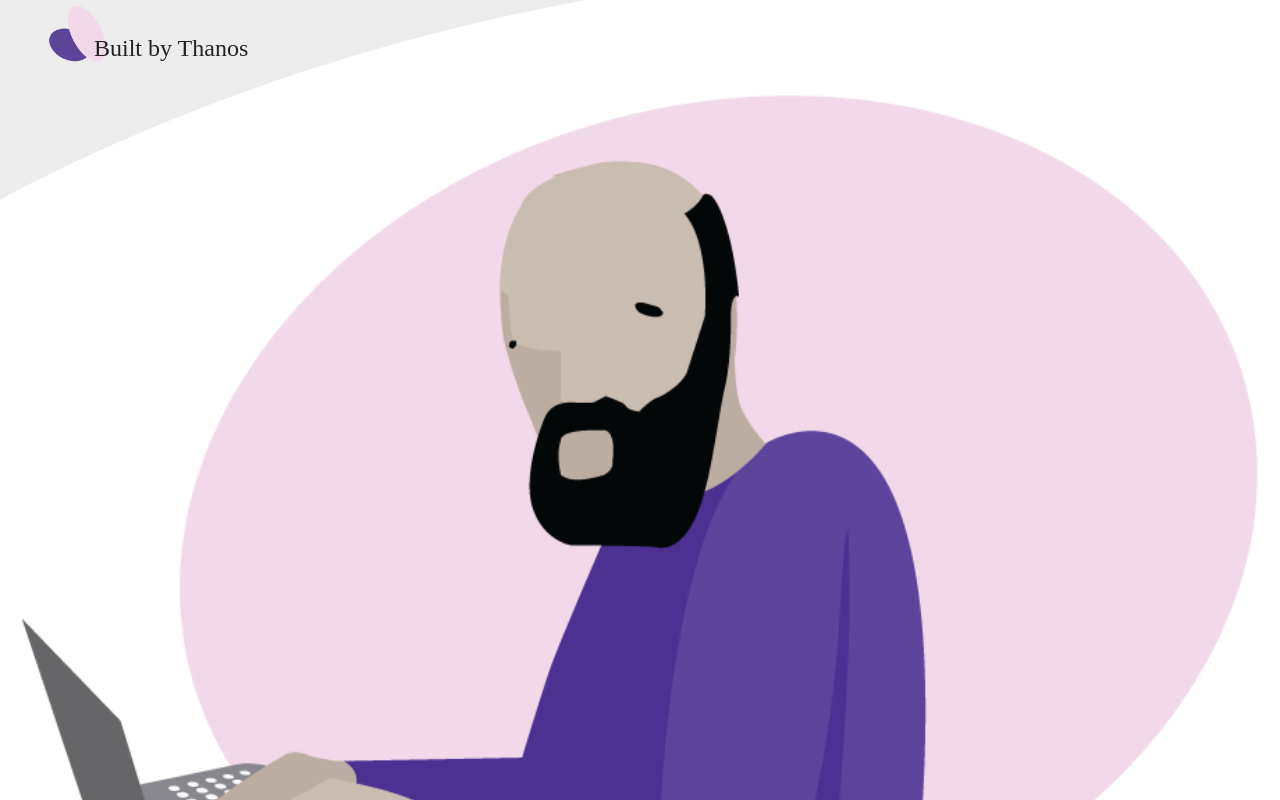
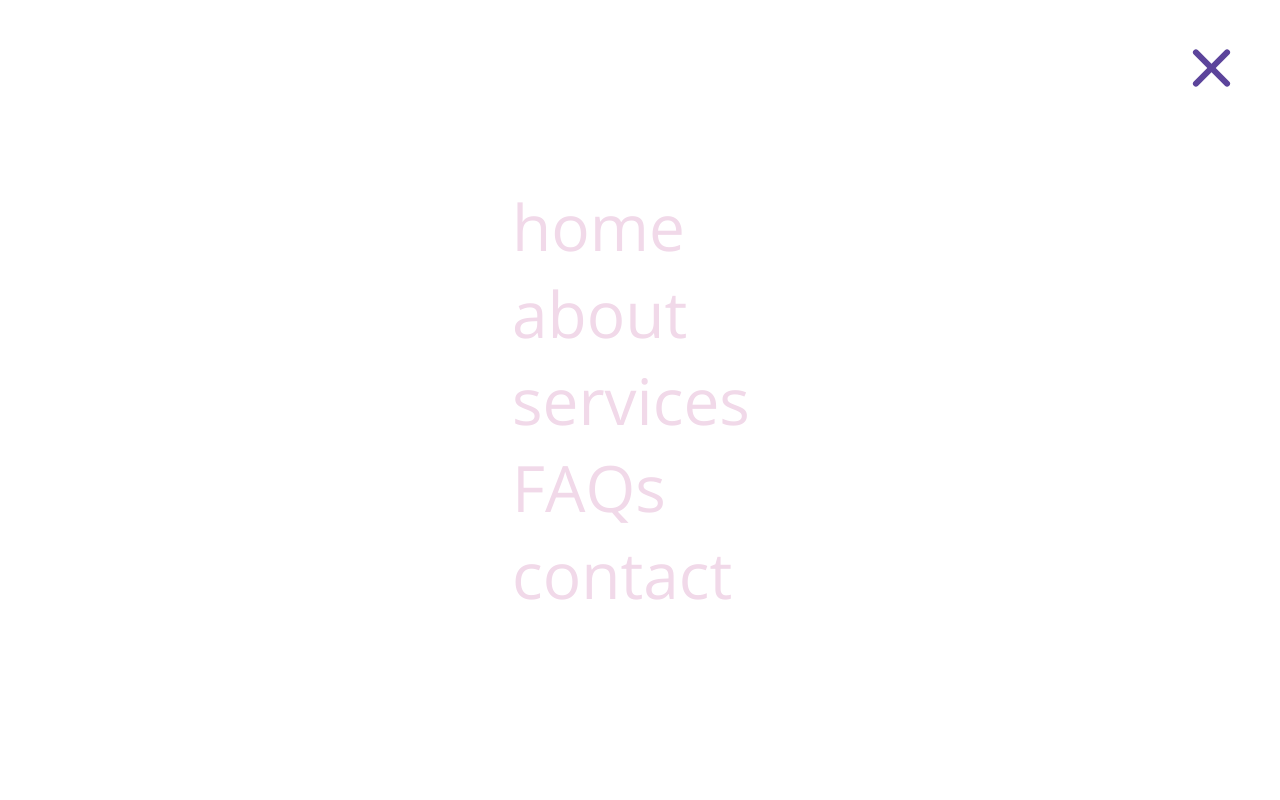
Before and after one commit to Dusan-Pejcic/thanos-webdev-react-portfolio, a React (Create React App) app: page / in a window 1280 px wide. Shown: the top 800 px of the page. Built offline with nearby package versions, Linux system fonts and the light colour scheme; a web font is replaced by a local one.

Commit message:
slide menu added

```diff
--- a/public/index.html
+++ b/public/index.html
@@ -2,42 +2,19 @@
 <html lang="en">
   <head>
     <meta charset="utf-8" />
-    <link rel="icon" href="%PUBLIC_URL%/favicon.ico" />
+    <link rel="icon" href="" />
     <meta name="viewport" content="width=device-width, initial-scale=1" />
     <meta name="theme-color" content="#000000" />
     <meta
       name="description"
-      content="Web site created using create-react-app"
+      content="Thanos WebDev Portfolio"
     />
-    <link rel="apple-touch-icon" href="%PUBLIC_URL%/logo192.png" />
-    <!--
-      manifest.json provides metadata used when your web app is installed on a
-      user's mobile device or desktop. See https://developers.google.com/web/fundamentals/web-app-manifest/
-    -->
-    <link rel="manifest" href="%PUBLIC_URL%/manifest.json" />
-    <!--
-      Notice the use of %PUBLIC_URL% in the tags above.
-      It will be replaced with the URL of the `public` folder during the build.
-      Only files inside the `public` folder can be referenced from the HTML.
 
-      Unlike "/favicon.ico" or "favicon.ico", "%PUBLIC_URL%/favicon.ico" will
-      work correctly both with client-side routing and a non-root public URL.
-      Learn how to configure a non-root public URL by running `npm run build`.
-    -->
-    <title>React App</title>
+
+    <title>Thanos Portfolio</title>
   </head>
   <body>
     <noscript>You need to enable JavaScript to run this app.</noscript>
     <div id="root"></div>
-    <!--
-      This HTML file is a template.
-      If you open it directly in the browser, you will see an empty page.
-
-      You can add webfonts, meta tags, or analytics to this file.
-      The build step will place the bundled scripts into the <body> tag.
-
-      To begin the development, run `npm start` or `yarn start`.
-      To create a production bundle, use `npm run build` or `yarn build`.
-    -->
   </body>
 </html>
--- a/src/App.js
+++ b/src/App.js
@@ -4,11 +4,13 @@ import About from './About'
 import Footer from './Footer'
 
 import { BrowserRouter as Router, Route, Switch} from 'react-router-dom';
+import SlideNav from './components/SlideNav';
 
 function App() {
   return (
     <Router>
       <div className="App">
+        <SlideNav  />
         <Nav />
           <main>
             <Switch>
--- a/src/Footer.js
+++ b/src/Footer.js
@@ -3,20 +3,20 @@ import { Link } from "react-router-dom";
 const Footer = () => {
     return (
         <footer className="footer">
-            <div class="container">
-      <div class="widgets-container text_container">
+            <div className="container">
+      <div className="widgets-container text_container">
 
-        <div class="footer-nav widget">
-          <ul class='footer-nav-ul'>
-            <i class="fas fa-times close"></i>
+        <div className="footer-nav widget">
+          <ul className='footer-nav-ul'>
+            <i className="fas fa-times close"></i>
             <li><Link to="/">home</Link></li>
             <li><Link to="/about">about</Link></li>
             <li><a href="#services">services</a></li>
-            <li><a href="#">FAQs</a></li>
+            <li><a href="">FAQs</a></li>
           </ul>
         </div>
 
-        <div class="footer-contact-details widget">
+        <div className="footer-contact-details widget">
           <p>Athanasios Atskakanis</p>
           <p>Nordhauser str 26</p>
           <p>10589 Berlin</p>
@@ -25,13 +25,13 @@ const Footer = () => {
           <p>E-Mail: contact@builtbythanos.com</p>
         </div>
 
-        <div class="footer-impressum widget">
+        <div className="footer-impressum widget">
           <p>Impressum</p>
 
         </div>
 
       </div>
-      <div class="developed-by">
+      <div className="developed-by">
         <p>Developed by Dusan Pejcic, &copy; 2021</p>
       </div>
    </div>
--- a/src/Nav.js
+++ b/src/Nav.js
@@ -1,6 +1,6 @@
 
 import logoElipses from './img/logos/logo-elipses.png';
-import NavList from './NavList';
+import NavList from './components/NavList';
 
 const Nav = () => {
     return (
--- /dev/null
+++ b/src/components/SlideNav.js
@@ -0,0 +1,31 @@
+import { Link } from "react-router-dom"
+import { useState } from 'react';
+
+const SlideNav = () => {
+    const [menuOpen, setMenuOpen] = useState(false);
+
+    const menuBttnClick = ()=> {
+    menuOpen ? setMenuOpen(false) : setMenuOpen(true);
+   }
+    return (
+        <div className="slide-nav-container">
+            <div className={ menuOpen ? "slide-nav-list-container" : "slide-nav-list-container slide-nav-opened "}>
+                    <ul className='slide-nav-ul'>
+                        <i className="fas fa-times close"></i>
+                        <li><Link to='/'>home</Link></li>
+                        <li><Link to='/about'>about</Link></li>
+                        <li><a href="#">services</a></li>
+                        <li><a href="#">FAQs</a></li>
+                        <li><a href="#">contact</a></li>
+                    </ul>
+            </div>
+            <div className="menu-btn-container">
+                <div className={menuOpen ? 'menu-btn' : 'menu-btn open'} onClick={menuBttnClick}>
+                    <div className="menu-btn__burger"></div>
+                </div>
+            </div>
+        </div>
+     );
+}
+
+export default SlideNav;
--- a/src/index.scss
+++ b/src/index.scss
@@ -1,9 +1,3 @@
 @import './styles/variables';
 @import './styles/components/index';
 @import './styles/global';
-
-
-
-body {
-    font-family: $text;
-}
--- a/src/styles/components/_nav.scss
+++ b/src/styles/components/_nav.scss
@@ -1,8 +1,8 @@
 .main-nav {
     width: 100vw;
     background: transparent;
-    position: fixed;
-    z-index: 20;
+    position: absolute;
+    z-index: 2;
   }
   .nav-and-logo-container {
     width: 100vw;
--- a/src/styles/components/index.scss
+++ b/src/styles/components/index.scss
@@ -5,3 +5,5 @@
 @import './footer';
 @import './button';
 @import './blockquote';
+@import './menu-bttn';
+@import './slide-nav';
--- /dev/null
+++ b/src/styles/components/menu-bttn.scss
@@ -0,0 +1,46 @@
+.menu-btn {
+    position: relative;
+    display: flex;
+    justify-content: center;
+    align-items: center;
+    width: 80px;
+    height: 80px;
+    cursor: pointer;
+    transition: all .5s ease-in-out;
+    /* border: 3px solid #fff; */
+  }
+  .menu-btn__burger {
+    width: 50px;
+    height: 6px;
+    background: $purple;
+    border-radius: 5px;
+    transition: all .5s ease-in-out;
+  }
+  .menu-btn__burger::before,
+  .menu-btn__burger::after {
+    content: '';
+    position: absolute;
+    width: 50px;
+    height: 6px;
+    background: $purple;
+    border-radius: 5px;
+    transition: all .5s ease-in-out;
+  }
+  .menu-btn__burger::before {
+    transform: translateY(-16px);
+  }
+  .menu-btn__burger::after {
+    transform: translateY(16px);
+  }
+  /* ANIMATION */
+  .menu-btn.open .menu-btn__burger {
+    transform: translateX(-50px);
+    background: transparent;
+    box-shadow: none;
+  }
+  .menu-btn.open .menu-btn__burger::before {
+    transform: rotate(45deg) translate(35px, -35px);
+  }
+  .menu-btn.open .menu-btn__burger::after {
+    transform: rotate(-45deg) translate(35px, 35px);
+  }
--- /dev/null
+++ b/src/styles/components/slide-nav.scss
@@ -0,0 +1,44 @@
+.slide-nav-container {
+    /* background-color: white; */
+    height: 100vh;
+    width: 100vw;
+    max-width: 100%;
+    position: fixed;
+    top: 0;
+    z-index: 5;
+
+}
+.slide-nav-list-container {
+    height: 100%;
+    width: 100%;
+    background-color: white;
+    margin-left: -100vw;
+    transition: .5s;
+}
+.menu-btn-container {
+    position: fixed;
+    z-index: 10;;
+    top: 28px;
+    right: 28px;
+}
+.slide-nav-ul {
+
+    height: 100%;
+    display: flex;
+    flex-direction: column;
+    justify-content: center;
+    margin-left: 40%;
+    list-style: none;;
+    a {
+        color: $pink;
+        text-decoration: none;
+        font-size: 64px;
+        transition: all .5s;
+        &:hover {
+            color: $purple;
+        }
+    }
+}
+.slide-nav-opened {
+    margin-left: 0;
+}
--- a/src/styles/global.scss
+++ b/src/styles/global.scss
@@ -1,12 +1,14 @@
-h5 {
-  font-family: 'Amatic';
-}
+
 html{
   box-sizing: border-box;
   font-size: 62.5%; /*now 1rem is 10px*/
 }
 
+.App {
+  position: relative;
+}
 body{
+  font-family: $text;
   background-color: $bg-color;
   color: $dark;
   font-size: 1.6rem;
@@ -28,6 +30,10 @@ h3{
   color: $purple;
 }
 
+h5 {
+  font-family: 'Amatic';
+}
+
 p{
   font-family: $text;
   line-height: 2;
@@ -36,6 +42,7 @@ p{
 
 ul{
   padding-left: 0;
+  margin: 0;
 }
 li::marker{
   color: $purple;
```
Also changed, not shown: src/components/NavList.js (renamed from src/NavList.js).
